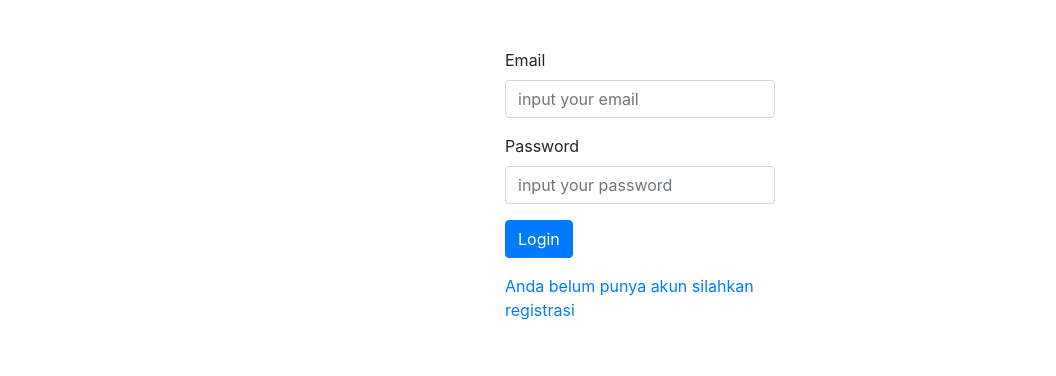
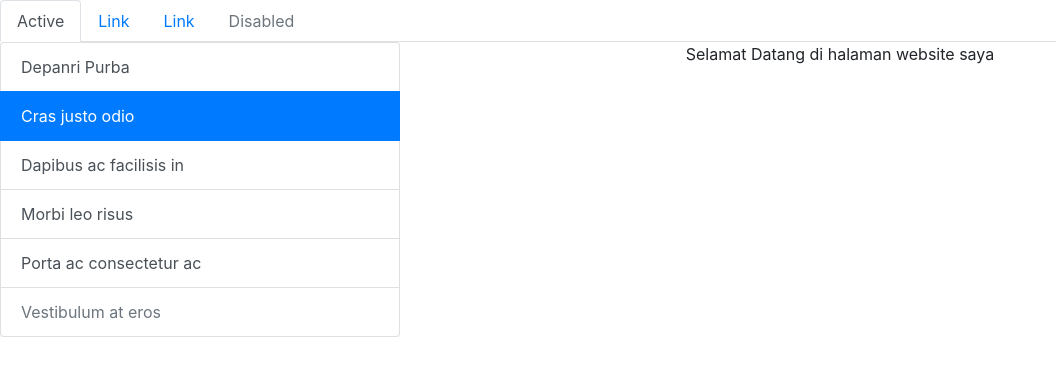
Before and after one commit to depanripurba/reactFirebase, a React (Create React App) app: page / in a window 1280 px wide. Shown: the top 376 px of the page, without its empty margins (0-1056 px from the left). Built offline with nearby package versions, Linux system fonts and the light colour scheme.

Commit message:
pertama ngoding dengan sublime text

```diff
--- a/src/App.js
+++ b/src/App.js
@@ -1,24 +1,57 @@
-import React,{useState} from "react"
-import {BrowserRouter as Router, Route} from "react-router-dom"
-import Registrasi from './component/Registrasi/Registrasi'
-import Chat from "./component/Chat/Chat"
-import Login from "./component/Login/Login"
-import Home from "./component/Home/Home"
-import Uploadfoto from "./component/Uploadfoto/Uploadfoto"
+import React, { useState } from "react";
+import { BrowserRouter as Router, Route } from "react-router-dom";
+import Registrasi from "./component/Registrasi/Registrasi";
+import Chat from "./component/Chat/Chat";
+import Login from "./component/Login/Login";
+import Home from "./component/Home/Home";
+import Uploadfoto from "./component/Uploadfoto/Uploadfoto";
 
+const App = () => {
+    var [login, setLogin] = useState(true);
+    var [user, setUser] = useState("");
 
-const App = ()=>{
-   var [login,setLogin] = useState(false)
-   var [user,setUser] = useState("")
+    return (
+        <Router>
+            <Route
+                path="/"
+                exact
+                render={() =>
+                    login === true ? (
+                        <Home user={user} />
+                    ) : (
+                        <Login
+                            nama={(nilai) => setUser(nilai)}
+                            login={(value) => setLogin(value)}
+                        />
+                    )
+                }
+            />
+            <Route path="/chat" component={Chat} />
+            <Route
+                path="/Registrasi"
+                render={() =>
+                    login === false ? (
+                        <Registrasi login={(value) => setLogin(value)} />
+                    ) : (
+                        <Home user={user} />
+                    )
+                }
+            />
+            <Route
+                path="/uploadfoto"
+                render={() =>
+                    login === true ? (
+                        <Uploadfoto user={user} />
+                    ) : (
+                        <Login
+                            nama={(nilai) => setUser(nilai)}
+                            login={(value) => setLogin(value)}
+                        />
+                    )
+                }
+            />
+        </Router>
+    );
+};
 
-    return(
-    <Router>
-        <Route path="/" exact render={()=>login===true ? (<Home user={user} />) : (<Login nama={(nilai)=>setUser(nilai)} login={(value)=>setLogin(value)} />)} />
-        <Route path="/chat" component={Chat} />
-        <Route path="/Registrasi" render={()=>login===false ? (<Registrasi login={(value)=>setLogin(value)} />) : (<Home user={user} />)} />
-        <Route path="/uploadfoto" render={()=>login===true ? (<Uploadfoto user={user} />) : (<Login nama={(nilai)=>setUser(nilai)} login={(value)=>setLogin(value)} />)} />
-    </Router>
-    )
-}
-
-export default App
+export default App;
--- a/src/component/Chat/Chat.jsx
+++ b/src/component/Chat/Chat.jsx
@@ -1,59 +1,11 @@
-import React, { useState, useEffect, Fragment } from "react";
-import queryString from "query-string";
-import io from "socket.io-client";
-import Chatbox from "../Chatbox/Chatbox";
-import Ketik from "../Ketik/Ketik";
-import Header from "../Header/Header";
-import Kontak from '../Kontak/Kontak'
-import "./Chat.css"
-
-let socket;
-const Chat = ({user}) => {
-  const [name, setName] = useState(user);
-  const [room, setRoom] = useState("room1");
-  const [users, setUsers] = useState();
-  const [message, setMessage] = useState("");
-  const [messages, setMessages] = useState([]);
-  const ENDPOINT = "localhost:5000";
-
-  useEffect(() => {
-    socket = io(ENDPOINT);
-    socket.emit("join", { name, room });
-    console.log(name);
-  }, [ENDPOINT,name,room])
-
-  useEffect(() => {
-    socket.on("pesan", function (data) {
-      setMessages([...messages, data]);
-    });
-  }, [messages, users]);
-
-  const sender = () => {
-    socket.emit("kirimpesan", message);
-    setMessage("");
-  };
-  const ambilKontak=(value)=>{
-    socket.emit('gabung',{tujuan:value})
-    // alert(value)
-  }
-  return (
-    <Fragment>
-      {console.log(name,room)}
-      <div className="bagidua">
-        <Header />
-        <div className="kontak">
-          <Kontak kontak={(value)=>ambilKontak(value)} />
-        </div>
-        <div className="bagianchat">
-        <Chatbox pesan={messages} nama={name} />
-        <Ketik
-          pesan={message}
-          ubahpesan={(value) => setMessage(value)}
-          kirim={sender}
-        />
-      </div>
-      </div>
-    </Fragment>
-  );
-};
-export default Chat;
+import React,{Fragment} from "react"
+const Chat = ()=>{
+	return(
+		<Fragment>
+			<div className="container">
+				<center>Selamat Datang di halaman website saya </center>
+			</div>
+		</Fragment>
+	)
+}
+export default Chat
--- a/src/component/Header/Header.jsx
+++ b/src/component/Header/Header.jsx
@@ -1,14 +1,37 @@
-import React from 'react'
-import {Link} from 'react-router-dom'
-const Header = ()=>{
-    return(
-        <div className="header navbar navbar-expand-lg navbar-light bg-light">
-            <div className="container">
-            <Link className="navbar-brand" to="/" > Biochat </Link>
-            <span className="glyphicon glyphicon-eye-open"></span>
-            </div>
-        </div>
-    )
-}
-
-export default Header
+import React, { Fragment } from "react";
+const Header = () => {
+	return (
+		<Fragment>
+			<div className="Container">
+				<ul class="nav nav-tabs">
+					<li class="nav-item">
+						<a class="nav-link active" href="#">
+							Active
+						</a>
+					</li>
+					<li class="nav-item">
+						<a class="nav-link" href="#">
+							Link
+						</a>
+					</li>
+					<li class="nav-item">
+						<a class="nav-link" href="#">
+							Link
+						</a>
+					</li>
+					<li class="nav-item">
+						<a
+							class="nav-link disabled"
+							href="#"
+							tabindex="-1"
+							aria-disabled="true"
+						>
+							Disabled
+						</a>
+					</li>
+				</ul>
+			</div>
+		</Fragment>
+	);
+};
+export default Header;
--- a/src/component/Home/Home.css
+++ b/src/component/Home/Home.css
@@ -3,3 +3,15 @@
     display:block;
     margin:auto;
 }
+.bungkus{
+	display: grid;
+	grid-template-columns: 400px auto;
+}
+.Header{
+	grid-column-start: 1;
+	grid-column-end: 3
+}
+.Kontak{
+	grid-column-start: 1;
+	grid-column-end: 2
+}
--- a/src/component/Home/Home.jsx
+++ b/src/component/Home/Home.jsx
@@ -1,6 +1,10 @@
 import React,{Fragment,useEffect,useState} from 'react'
 import "./Home.css"
+import Kontak from ".././Kontak/Kontak"
 import Modaljoin from '.././Modaljoin/Modaljoin'
+import Header from '.././Header/Header'
+import Chat from '.././Chat/Chat'
+
 const Home = ({user})=>{
     const [kontak,setKontak] = useState()
     useEffect(()=>{
@@ -8,12 +12,10 @@ const Home = ({user})=>{
     })
     return(
         <Fragment>
-            <center><h1 className="mt-2">BIOCHAT</h1></center>
-        <div className="box mt-3">
-            <center>
-                <h3>Selamat datang di BIOCHAT</h3>
-                <Modaljoin />
-            </center>
+        <div className="bungkus">
+        <div className="Header"><Header /></div>
+        <div className="Kontak"><Kontak /></div>
+       <div className="Chatting"> <Chat /> </div>
         </div>
         </Fragment>
     )
--- a/src/component/Kontak/Kontak.jsx
+++ b/src/component/Kontak/Kontak.jsx
@@ -1,5 +1,6 @@
 import React,{useState} from 'react'
 import './Kontak.css'
+import {Link} from 'react-router-dom'
 const Kontak = ({kontak})=>{
     const namaa = ['depanri','antoni purba','minalda purba','feriandoni']
     const Chat = (e)=>{
@@ -8,16 +9,16 @@ const Kontak = ({kontak})=>{
     }
     return(
         <div>
-
-        <ul>
-           {
-               namaa.map(nama=>{
-                  return(
-                      <p name='kampret' onClick={(e)=>Chat(e)}>{nama}</p>
-                  )
-               })
-           }
-        </ul>
+        <div class="list-group">
+        <Link to="/" className="list-group-item list-group-item-action">Depanri Purba</Link>
+           <a href="#" class="list-group-item list-group-item-action active">
+            Cras justo odio
+            </a>
+            <a href="#" class="list-group-item list-group-item-action">Dapibus ac facilisis in</a>
+            <a href="#" class="list-group-item list-group-item-action">Morbi leo risus</a>
+            <a href="#" class="list-group-item list-group-item-action">Porta ac consectetur ac</a>
+            <a href="#" class="list-group-item list-group-item-action disabled" tabindex="-1" aria-disabled="true">Vestibulum at eros</a>
+        </div>
         </div>
     )
 }
```
